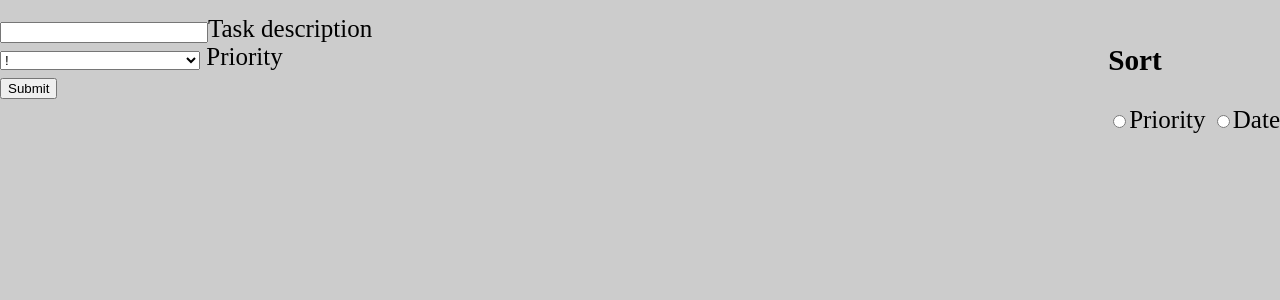
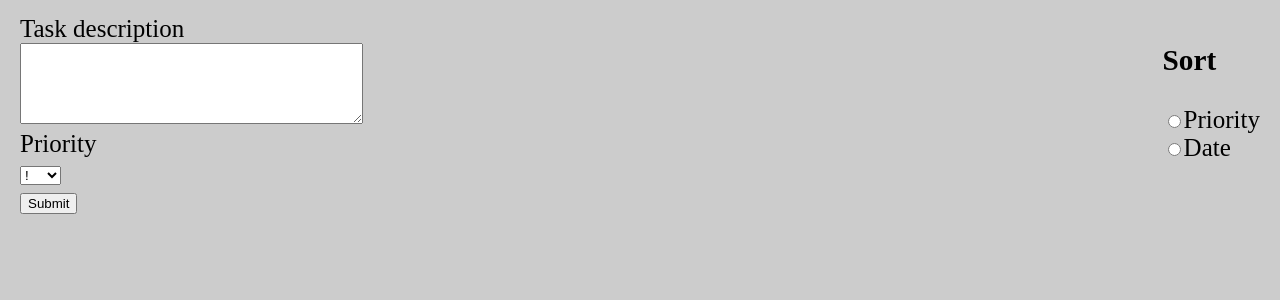
Before and after one commit to jwalzak/TODO, a PHP site: page / in a window 1280 px wide. Shown: the part 237-537 px from the top of the page. Run offline with PHP 8.4, Linux system fonts and the light colour scheme; data that the repository does not hold is empty; some libraries are stand-ins or nearby versions.

Commit message:
Small changes
main.js moved some lines
Connect.php removed/moved some lines
index.php added text area
main.css added some style to class and moved some class style to the new
one for one smaller class style.

```diff
--- a/Connect.php
+++ b/Connect.php
@@ -56,11 +56,11 @@ if(isset($_GET['action'])){
         echo json_encode($listArray);
     }//End toDoList
 
+//Updates the database and returns the values.
     function newEntry($connection){
-        // This won't run if it is it's own function.
+        date_default_timezone_get("America/Toronto");
         $description = $_POST['desc'];
         $priority = (int)$_POST['priority'];
-        date_default_timezone_get("America/Toronto");
         $date = date("Y-m-d H:i:s");
         $completed = 0;
         $default = "default";
--- a/index.php
+++ b/index.php
@@ -17,7 +17,11 @@
 <div id="form" class="form">
     <form  method="POST" class="task" id="task">
     <div id="input" class="input">
-        <input type="text" class="desc" id="desc" name="desc" ><label for="desc">Task description</label>
+        <label for="desc" class="label">Task description</label>
+        <br/>
+        <textarea name="desc" id="desc" cols="40" rows="5"></textarea>
+        <br/>
+        <label for="priority" class="label">Priority</label>
         <br/>
         <select name="priority" id="priority" class="priority">
             <option name="lowest" value="1" selected="selected">!</option>
@@ -26,13 +30,13 @@
             <option name="higher" value="4">!!!!</option>
             <option name="highest" value="5">!!!!!</option>
         </select>
-        <label for="priority">Priority</label>
         <br/>
         <input type="submit" name="submit" id="submit">
         </div>
         <div id="sort" class="sort">
             <h3>Sort</h3>
             <input type="radio" name="sort" id="sortPri" value="sortPri"><label for="sortPri">Priority</label>
+            <br />
             <input type="radio" name="sort" id="sortDate" value="sortDate"><label for="sortDate">Date</label>
         </div>
     </form>
--- a/js/main.js
+++ b/js/main.js
@@ -6,10 +6,6 @@ $(document).ready(function(){
         //Upload new task to the DB
         $.post("Connect.php?action=newTask", $(this).serialize(), function(res){
             console.log(res);
-            //Remove current loaded data.
-            $("#desc").val('');
-            $("#priority").val('1');
-            $("#wall").empty();
             getTask();
         });
     });
@@ -19,6 +15,10 @@ $(document).ready(function(){
 //Gets the json from Connect.php called in the initial load
 function getTask() {
     $.get("Connect.php?action=list", function(res){
+        //Remove current loaded data.
+        $("#desc").val('');
+        $("#priority").val('1');
+        $("#wall").empty();
         addTask(res);
     });
 }
@@ -28,17 +28,18 @@ function addTask(content){
 
     for(var i = 0; i<content.length; i++){
     //Template for inserting the HTML
-    var taskDiv = '<div class="taskStyle" id=' + content[i].id +
+    var taskDiv = '<div class="taskStyle" id=' + content[i].id + '>' +
+                 '<i class="fa fa-window-close fa-2x closeBox" id="delete' + content[i].id + '"' + ' aria-hidden="true"></i>' +
+                 '<i class="fa fa-plus-square fa-2x closeBox" id="update" aria-hidden="true"></i>' +
                  '<h3> Priority: ' + content[i].priority +
                  '</h3><h3>Description: ' + content[i].description +
                  '</h3><h3>Date Created: ' + content[i].dateCreated;
     //For closing the string. Put at the end.
-    //I can separate completed and not completed as the ones that show up
     var endTask = '</h3></div>';
     //For completed tasks to show up. Put before endTask and after taskDiv
     var taskDivCompleted = '<h3>Date Completed: ' + content[i].dateCompleted;
         if(content[i].completed == 1){
-        $("#wall").append(taskDiv + taskDivCompleted + endTask);
+            $("#wall").append(taskDiv + taskDivCompleted + endTask);
         }//End if
 
         else if(content[i].completed == 0){
@@ -52,20 +53,17 @@ function addTask(content){
 function sortFunc(){
     $("input[type=radio][name=sort]").change(function(){
         if(this.value == "sortPri"){
-            console.log("ding");
-
             $.post("Connect.php?action=priSort", $(this).serialize(), function(res){
-                console.log(res);
-                $("#wall").empty();
-                addTask(res);
-            });//End post
+                    console.log(res);
+                    $("#wall").empty();
+                    addTask(res);
+                });//End post
         }//End if
         else if(this.value == "sortDate"){
-            console.log("Date Ding");
             $.post("Connect.php?action=dateSort", $(this).serialize(), function(res){
                 $("#wall").empty();
                 addTask(res);
             });//End post
         }//End else if
     })//End input function
-}//End sort fun
+}//End sort func
--- a/style/main.css
+++ b/style/main.css
@@ -29,6 +29,7 @@ h5 {
 }
 
 .taskStyle {
+    padding-top: 10px;
     background: #000fff;
     font-family: 'Monaco Regular', arial;
     color: #fff;
@@ -38,18 +39,10 @@ h5 {
     width: 200px;
 }
 
-.fa, .fa-window-close {
-    font-family: 'Monaco Regular';
-    font-size: 25px;
-    float: right;
-}
-
 .form {
-    padding-bottom: 150px;
-}
-
-.priority {
-    width: 200px;
+    padding-bottom: 230px;
+    padding-left: 20px;
+    padding-right: 20px;
 }
 
 .input {
@@ -60,3 +53,13 @@ h5 {
     float: right;
     margin-right; 50px;
 }
+
+.closeBox {
+    color: #000;
+    padding-right: 20px;
+    float: right;
+}
+
+.closeBox:hover {
+    color: #fff;
+}
```
Also changed, not shown: 1 other file.
